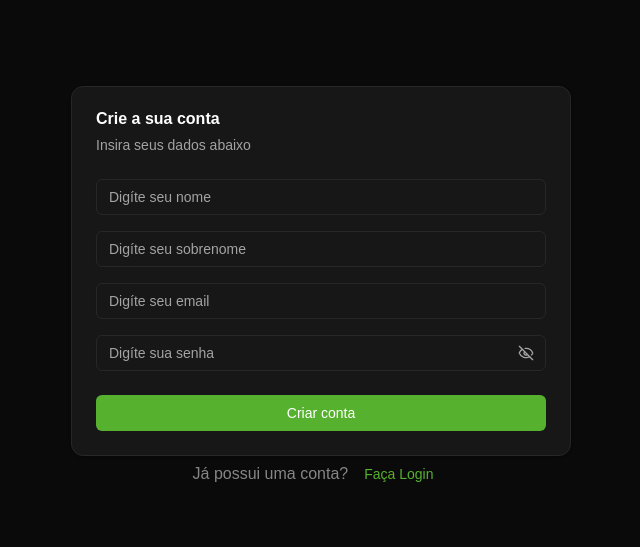
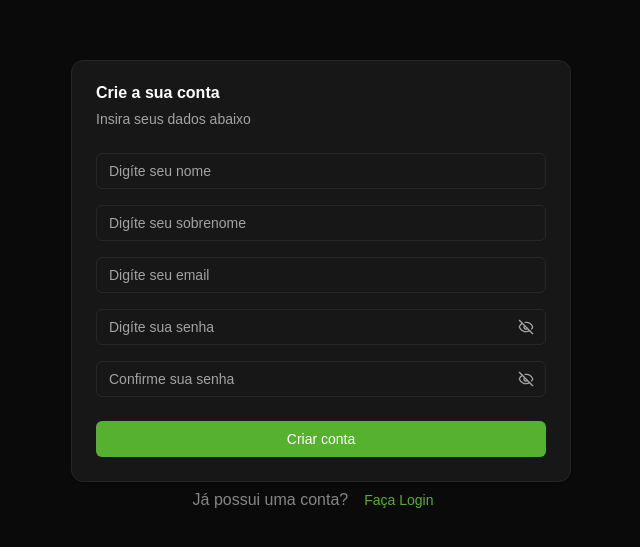
Before and after one commit to Luis-Gustavo-LG/fsc-fintrack, a React app: page /signup in a window 1280 px wide. Shown: the part 111-658 px from the top of the page, without its empty margins (319-959 px from the left). Built offline with nearby package versions, Linux system fonts and the light colour scheme; the HTML template or start-up script is replaced by a standard one.

Commit message:
feat: add password input

```diff
--- /dev/null
+++ b/src/components/password-input.jsx
@@ -0,0 +1,23 @@
+import { Button } from "./ui/button"
+import { Eye, EyeOff } from "lucide-react"
+import { Input } from "./ui/input"
+import { useState } from "react"
+
+const PasswordInput = ({ placeholder = 'Digíte sua senha' }) => {
+
+  const [showPassword, setShowPassword] = useState(false)
+
+  return (
+    <div className='relative'>
+        <Input type={showPassword ? "text" : "password"} placeholder={placeholder} />
+        <Button
+         variant="ghost"
+         className="absolute right-0 top-0 bottom-0 my-auto mr-1 h-8 w-8 text-muted-foreground"
+         onClick={(prev) => setShowPassword(!prev)}>
+            {showPassword ? <Eye/> : <EyeOff/>}
+        </Button>
+    </div>
+  )
+}
+
+export default PasswordInput
--- a/src/pages/signup.jsx
+++ b/src/pages/signup.jsx
@@ -4,10 +4,9 @@ import { Input } from '../components/ui/input'
 import { Button } from '../components/ui/button'
 import { Link } from 'react-router'
 import { EyeOff, Eye } from 'lucide-react'
+import PasswordInput from '@/components/password-input'
 
 const SignupPage = () => {
-
-    const [showPassword, setShowPassword] = useState(false)
 
   return (
     <div className="flex flex-col h-screen w-screen items-center justify-center">
@@ -22,15 +21,8 @@ const SignupPage = () => {
           <Input placeholder="Digíte seu nome" />
           <Input placeholder="Digíte seu sobrenome" />
           <Input placeholder="Digíte seu email" />
-          <div className='relative'>
-            <Input type={showPassword ? "text" : "password"} placeholder="Digíte sua senha" />
-            <Button
-             variant="ghost"
-             className="absolute right-0 top-0 bottom-0 my-auto mr-1 h-8 w-8 text-muted-foreground"
-             onClick={(prev) => setShowPassword(!prev)}>
-                {showPassword ? <Eye/> : <EyeOff/>}
-            </Button>
-          </div>
+          <PasswordInput/>
+          <PasswordInput placeholder="Confirme sua senha"/>
         </CardContent>
         <CardFooter>
           <Button className="w-full">Criar conta</Button>
```
